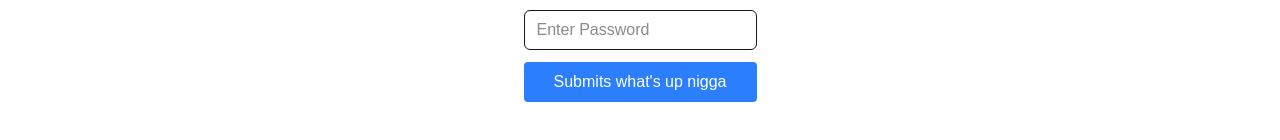
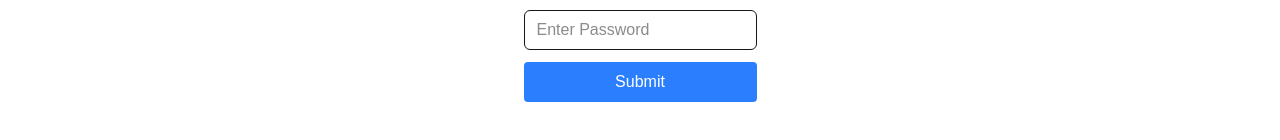
Before and after one commit to japhethh/socket-japheth, a Next.js app in the folder frontend/: page /register in a window 1280 px wide. Shown: the part 486-626 px from the top of the page. Built offline with nearby package versions, Linux system fonts and the light colour scheme.

Commit message:
Change the button into Submit

```diff
--- a/frontend/app/register/page.tsx
+++ b/frontend/app/register/page.tsx
@@ -51,7 +51,7 @@ const Register = () => {
           <div>
             <input className="className='flex h-10 w-full rounded-md border border-input bg-background px-3 py-2 text-base ring-offset-background file:border-0 file:bg-transparent file:text-sm file:font-medium file:text-foreground placeholder:text-muted-foreground focus-visible:outline-none focus-visible:ring-2 focus-visible:ring-ring focus-visible:ring-offset-2 disabled:cursor-not-allowed disabled:opacity-50 md:text-sm'" type="text" placeholder="Enter Password" value={password} onChange={(e) => setPassword(e.target.value)} />
           </div>
-          <button type="submit" className="bg-blue-500 rounded-sm py-2 px-5 text-white">Submits what's up nigga</button>
+          <button type="submit" className="bg-blue-500 rounded-sm py-2 px-5 text-white">Submit</button>
         </form>
 
       </div>
```
